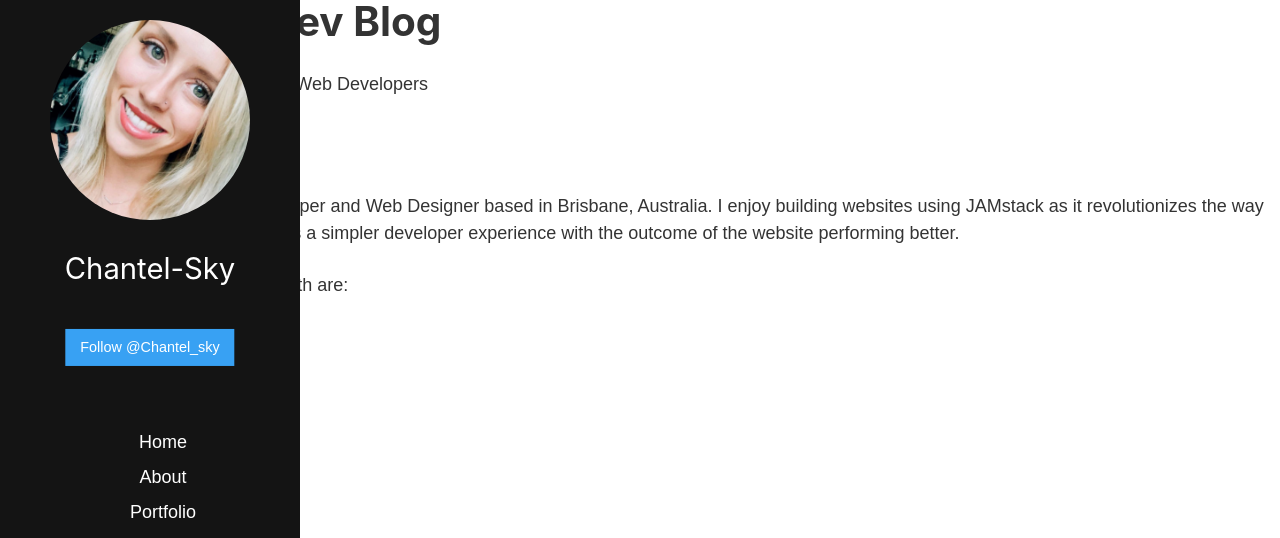
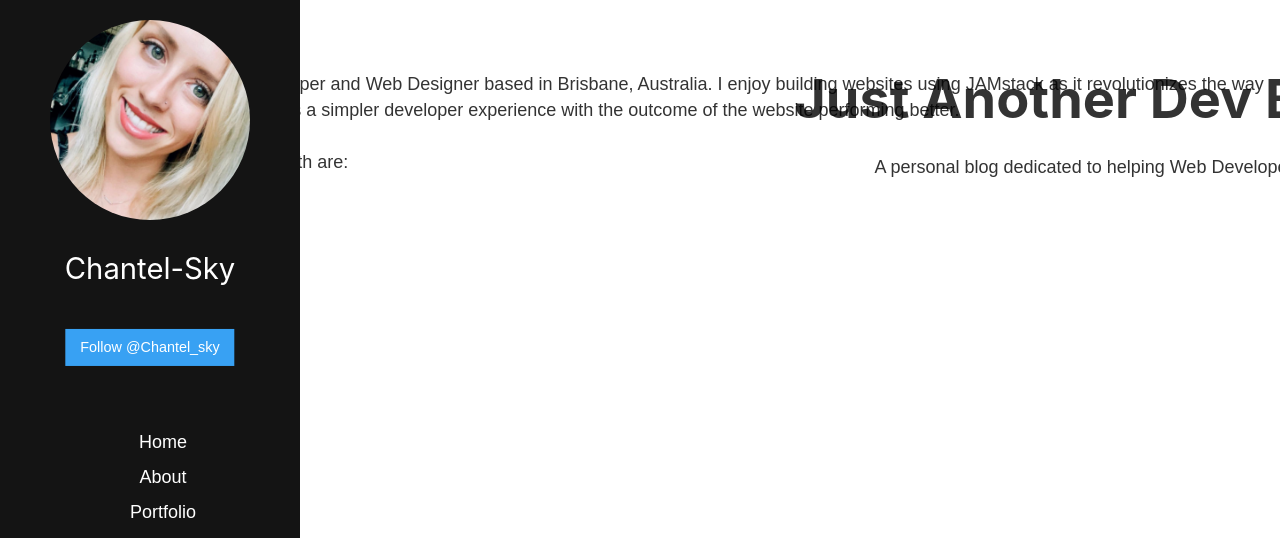
Before and after one commit to Chantelsky/devblog, a Gatsby site: page /about in a window 1280 px wide. Shown: the top 538 px of the page. Built offline with nearby package versions, Linux system fonts and the light colour scheme; Gatsby itself is replaced by a stand-in of ours.

Commit message:
cleaning up the header styles

```diff
--- a/src/components/blog.js
+++ b/src/components/blog.js
@@ -5,6 +5,8 @@ import styled from 'styled-components'
 const Wrapper = styled.section`
     text-align: center;
     position: relative;
+    top: 150px;
+    left: 500px;
 
     a {
         text-decoration: none;
--- a/src/components/header.js
+++ b/src/components/header.js
@@ -2,16 +2,16 @@ import React from 'react'
 import styled from 'styled-components'
 import { useStaticQuery, graphql } from 'gatsby'
 
-// const Title = styled.section`
-//     position: relative;
-//     left: 500px;
-//     margin-right: -50px;
-//     text-align: center;
+const Title = styled.header`
+    position: fixed;
+    left: 500px;
+    text-align: center;
+    transform: translate(50%,50%);
 
-// h1 {
-//     font-size: 4rem;
-// }
-// `
+    h1 {
+        font-size: 3rem;
+    }
+`
 
 const Header = () => {
     const data = useStaticQuery(graphql`
@@ -25,8 +25,10 @@ const Header = () => {
     `)
     return (
         <div>
-            <h1>{data.site.siteMetadata.title}</h1>
-            <p>A personal blog dedicated to helping Web Developers</p>
+            <Title>
+                <h1>{data.site.siteMetadata.title}</h1>
+                <p>A personal blog dedicated to helping Web Developers</p>
+            </Title>
         </div>
     )
 }
```
